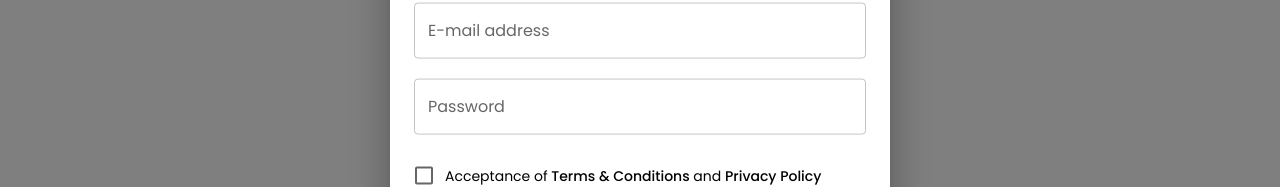
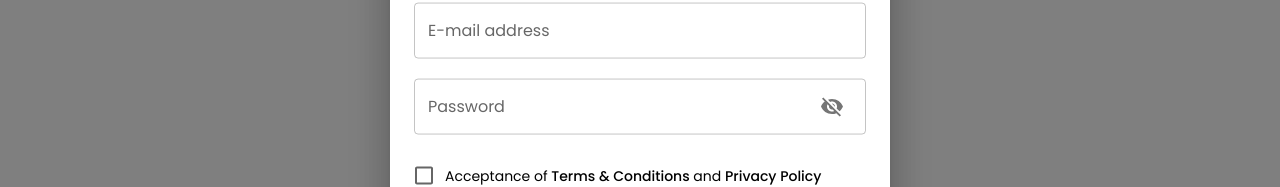
Before and after one commit to KubaBaniak/speedrun-leftovers, a React (Vite) app in the folder frontend/: page / in a window 1280 px wide. Both pictures are taken after a click on the button "Sign In". Shown: the part 327-514 px from the top of the page. Built offline with nearby package versions, Linux system fonts and the light colour scheme.

Commit message:
feat: add password visibility button

```diff
--- a/frontend/src/components/forms/signin/InputField.tsx
+++ b/frontend/src/components/forms/signin/InputField.tsx
@@ -10,6 +10,7 @@ export default function InputField({
   register,
   error,
   valueAsNumber,
+  endAdornment
 }: SignInFormFieldProps) {
   return (
     <>
@@ -18,6 +19,9 @@ export default function InputField({
         label={label}
         placeholder={placeholder}
         {...register(name, { valueAsNumber })}
+        InputProps={{
+          endAdornment: endAdornment
+        }}
       />
       {error && <ErrorMessage message={error.message} />}
     </>
--- a/frontend/src/components/forms/signin/SignInForm.tsx
+++ b/frontend/src/components/forms/signin/SignInForm.tsx
@@ -1,26 +1,51 @@
 import { useForm, SubmitHandler } from "react-hook-form";
-import { FormGroup, Link, Typography, styled } from "@mui/material";
+import { FormGroup, Link, Typography, CircularProgress, styled, InputAdornment, IconButton } from "@mui/material";
 import SubmitFormButton from "../../buttons/SubmitForm";
 import { SignInFormData } from "../../../types/signInTypes";
 import InputField from "./InputField";
 import { SignInSchema } from "../../../types/userSchema";
 import { zodResolver } from "@hookform/resolvers/zod";
 import CheckboxField from "./CheckboxField";
+import { useState } from "react";
+import { Visibility, VisibilityOff } from "@mui/icons-material";
 
 
-export default function SignInForm() {
+interface ISignInFormProps {
+  closeModalCallback: () => void,
+}
+
+export default function SignInForm({ closeModalCallback }: ISignInFormProps) {
+
+  const [passwordShown, setPasswordShown] = useState(false);
+  const togglePasswordVisiblity = () => {
+    setPasswordShown(passwordShown ? false : true);
+  };
+
   const {
     register,
     handleSubmit,
-    formState: { errors, isValid }
+    formState: { errors, isValid, isSubmitting }
   } = useForm<SignInFormData>({
     mode: "onChange",
     resolver: zodResolver(SignInSchema),
   });
-  const onSubmit: SubmitHandler<SignInFormData> = data => console.log(data);
+
+  const onSubmit: SubmitHandler<SignInFormData> = async data => {
+    const tempRequest = new Promise<void>(resolve => {
+      setTimeout(() => {
+        console.log(data);
+        resolve();
+      }, 2000);
+    });
+
+    await tempRequest;
+    closeModalCallback();
+  };
 
   return (
     <form onSubmit={handleSubmit(onSubmit)}>
+      {isSubmitting ?
+        <StyledCircularProgress /> :
         <StyledFormGroup>
           <InputField
             type="email"
@@ -31,12 +56,22 @@ export default function SignInForm() {
             error={errors.email}
           />
           <InputField
-          type="password"
+            type={passwordShown ? "text" : "password"}
             label="Password"
             placeholder="Create your password"
             name="password"
             register={register}
             error={errors.password}
+            endAdornment={
+              <InputAdornment position="end">
+                <IconButton onClick={togglePasswordVisiblity}>
+                  {passwordShown ?
+                    <Visibility /> :
+                    <VisibilityOff />
+                  }
+                </IconButton>
+              </InputAdornment>
+            }
           />
           <CheckboxField
             register={register}
@@ -50,6 +85,7 @@ export default function SignInForm() {
             <SubmitFormButton text="Create an account" isDisabled={!isValid} />
           </SubmitContainer>
         </StyledFormGroup>
+      }
       <Text>
         Already have an account ? <UnderlineLink href="log-in">Login</UnderlineLink>
       </Text>
@@ -60,6 +96,10 @@ export default function SignInForm() {
 const StyledFormGroup = styled(FormGroup)({
   flexDirection: 'column',
   gap: '20px',
+})
+
+const StyledCircularProgress = styled(CircularProgress)({
+  marginBottom: '24px',
 })
 
 const Text = styled(Typography)({
--- a/frontend/src/components/modals/SignInModal.tsx
+++ b/frontend/src/components/modals/SignInModal.tsx
@@ -28,7 +28,7 @@ export default function SignInModal({ openCallback, closeCallback }: ISignInModa
         <ModalDescription>
           Create an account for free
         </ModalDescription>
-        <SignInForm />
+        <SignInForm closeModalCallback={closeCallback} />
       </ModalBox>
     </Modal>
   );
--- a/frontend/src/types/signInTypes.ts
+++ b/frontend/src/types/signInTypes.ts
@@ -1,3 +1,4 @@
+import { ReactNode } from 'react';
 import { FieldError, UseFormRegister } from 'react-hook-form';
 
 export type SignInFormData = {
@@ -14,6 +15,7 @@ export type SignInFormFieldProps = {
   register: UseFormRegister<SignInFormData>;
   error: FieldError | undefined;
   valueAsNumber?: boolean;
+  endAdornment?: ReactNode;
 };
 
 export type ValidSignInInputNames =
```
Lines whose indentation alone changed are shown as unchanged.
